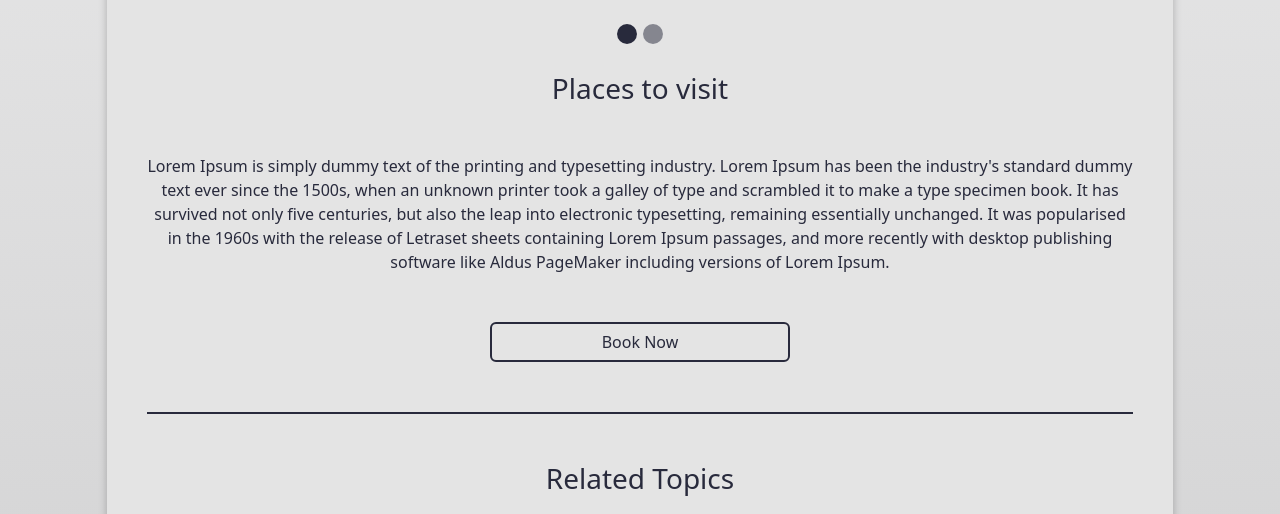
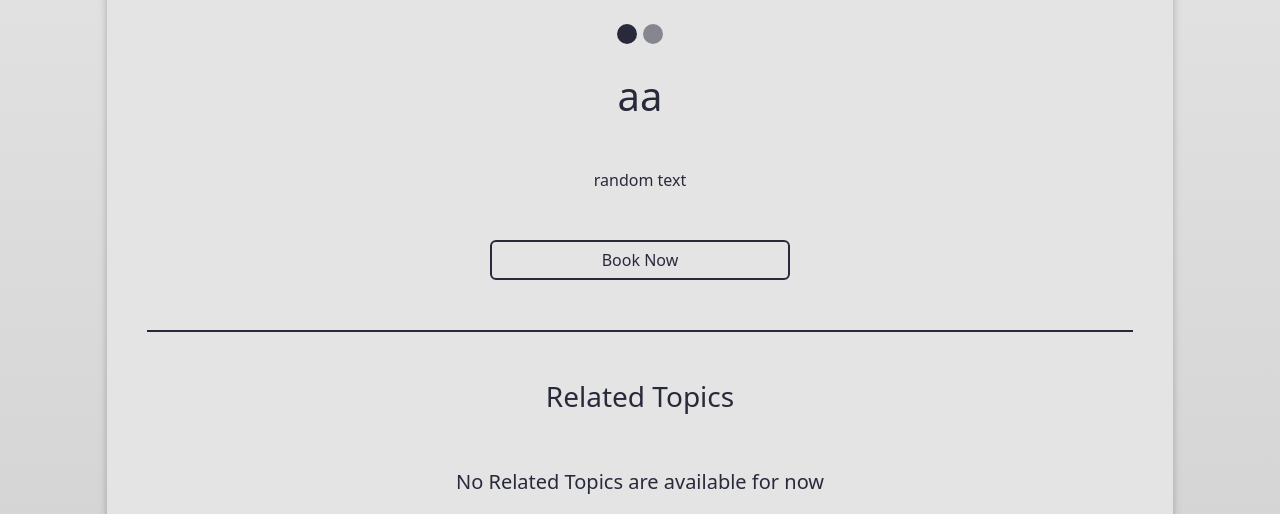
Before and after one commit to AbdelrhmanHamedTawfik/LimousineCairo, a Django app: page /services/aa in a window 1280 px wide. Shown: the part 1305-1819 px from the top of the page. Run offline with Django 4.2, Linux system fonts and the light colour scheme; data comes from the database, SQL or seed files in the repository; both versions use the stored data as it was after the commit; some libraries are stand-ins or nearby versions.

Commit message:
Adjusting service view page

```diff
--- a/lc_app/models.py
+++ b/lc_app/models.py
@@ -32,8 +32,8 @@ class Service(models.Model):
     slider_image_2 = models.ImageField(upload_to=extras.PathRename('services', "_Slider_2"), storage=extras.OverwriteStorage())
     description = models.TextField()
     description_ar = models.TextField()
-    description2 = models.TextField()
-    description2_ar = models.TextField()
+    description2 = models.TextField(default="random text")
+    description2_ar = models.TextField(default="random text")
     category = models.ForeignKey(Service_category, on_delete=models.CASCADE)
 
     def save(self):
--- a/templates/service.html
+++ b/templates/service.html
@@ -84,33 +84,18 @@
                     </button>
                 </div>
                 <br>
-                <h3>
+                <h1>
                     {% if request.COOKIES.language == "AR" %}
-                        اماكن تستحق الزيارة
+                        {{Service.title_ar}}
                     {% else %}
-                        Places to visit
+                        {{Service.title}}
                     {% endif %}
-                </h3>
+                </h1>
                 <p class="mt-5 mb-5">
                     {% if request.COOKIES.language == "AR" %}
-                        لوريم إيبسوم(Lorem Ipsum) هو ببساطة نص شكلي (بمعنى أن الغاية هي الشكل وليس المحتوى) ويُستخدم في
-                        صناعات المطابع ودور النشر. كان لوريم إيبسوم ولايزال المعيار للنص الشكلي منذ القرن الخامس عشر عندما
-                        قامت مطبعة مجهولة برص مجموعة من الأحرف بشكل عشوائي أخذتها من نص، لتكوّن كتيّب بمثابة دليل أو مرجع
-                        شكلي لهذه الأحرف. خمسة قرون من الزمن لم تقضي على هذا النص، بل انه حتى صار مستخدماً وبشكله الأصلي في
-                        الطباعة والتنضيد الإلكتروني. انتشر بشكل كبير في ستينيّات هذا القرن مع إصدار رقائق "ليتراسيت"
-                        (Letraset) البلاستيكية تحوي مقاطع من هذا النص، وعاد لينتشر مرة أخرى مؤخراَ مع ظهور برامج النشر
-                        الإلكتروني مثل "ألدوس بايج مايكر" (Aldus PageMaker) والتي حوت أيضاً على نسخ من نص لوريم إيبسوم.
+                        {{Service.description2_ar}}
                     {% else %}
-                        Lorem Ipsum is simply dummy text of the printing and typesetting industry. Lorem Ipsum has been the
-                        industry's standard dummy text ever since the 1500s, when an unknown printer took a galley of type
-                        and
-                        scrambled it to make a type specimen book. It has survived not only five centuries, but also the
-                        leap
-                        into electronic typesetting, remaining essentially unchanged. It was popularised in the 1960s with
-                        the
-                        release of Letraset sheets containing Lorem Ipsum passages, and more recently with desktop
-                        publishing
-                        software like Aldus PageMaker including versions of Lorem Ipsum.
+                        {{Service.description2}}
                     {% endif %}
                 </p>
                 <button type="button" class="btn read-more-outter mt-0" onclick="showModal(1)">
```
Also changed, not shown: db.sqlite3, lc_app/migrations/0004_service_description2_service_description2_ar_and_more.py (added).
